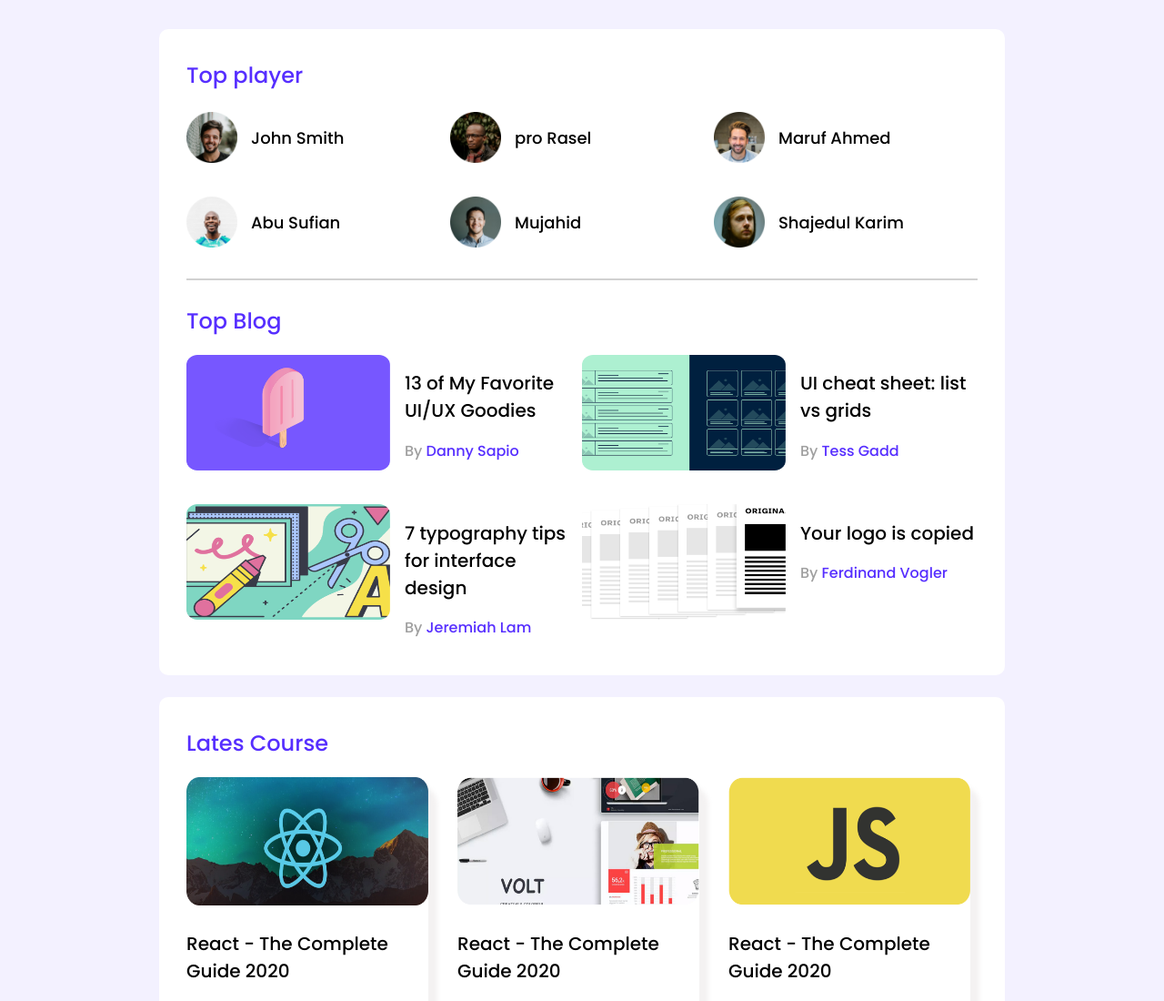
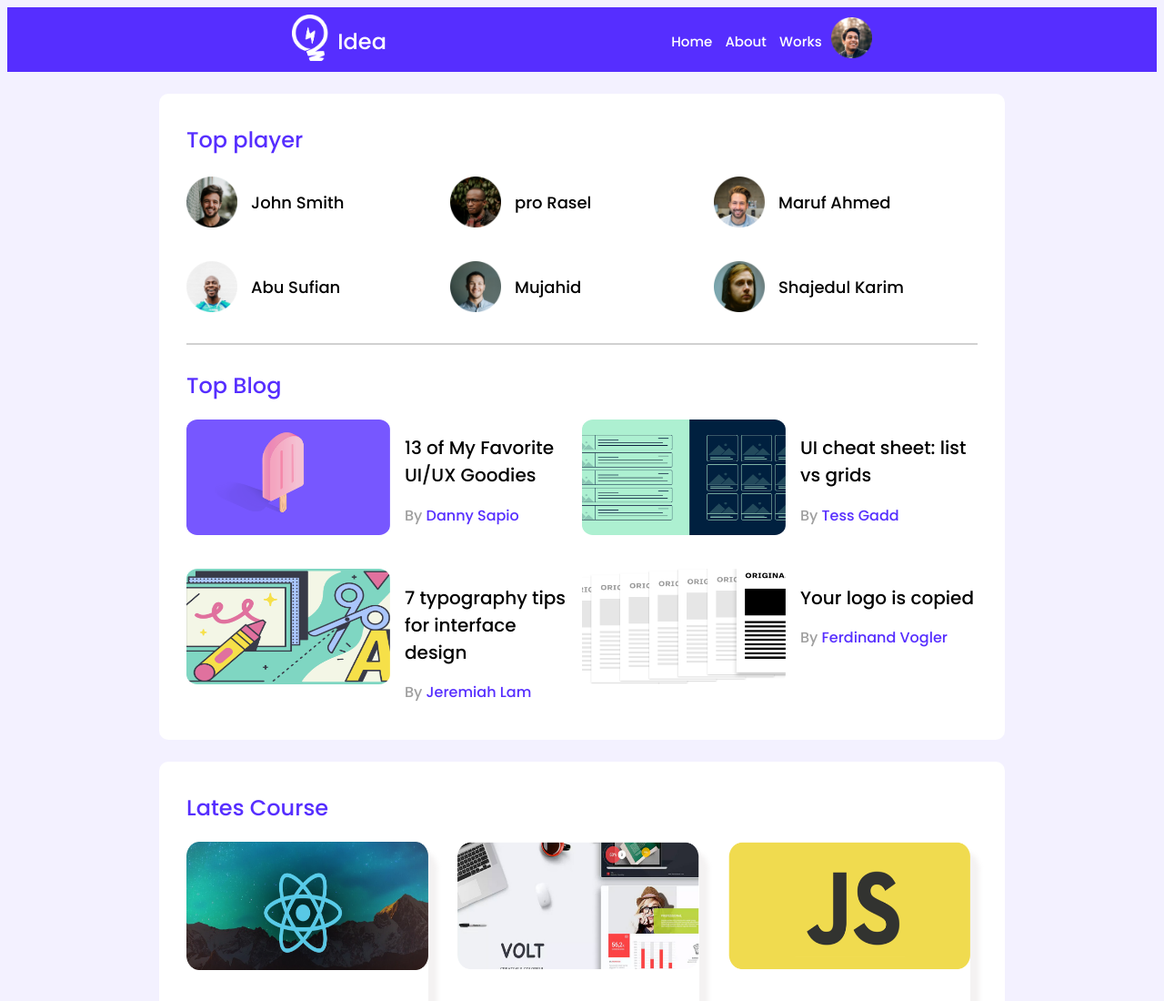
Before and after one commit to saddadul-siam/leader-board-css3, a plain HTML site: page index.html in a window 1280 px wide. Shown: the top 1100 px of the page at 91% size. Drawn offline with Linux system fonts and the light colour scheme.

Commit message:
navigation add

```diff
--- a/index.html
+++ b/index.html
@@ -11,8 +11,36 @@
     <!-- stylesheet -->
     <link rel="stylesheet" href="styles.css/style.css">
 </head>
-<!-- <body> header start -->
+<!-- -------------
+    header start
+--------------- -->
 <header>
+    <!-- nav start -->
+    <nav class=" navigation-bar">
+        <div class="navigation">
+            <div class="nav-items">
+                <div class="nav-logo">
+                    <img src="images/icons/logo.png" alt="">
+                </div>
+                <div class="logo-title">
+                    <h1>Idea</h1>
+                </div>
+            </div>
+            <div class="nav-items">
+                <div class="nav-option">
+                    <a href="">Home</a>
+                    <a href="">About</a>
+                    <a href="">Works</a>
+                </div>
+                <div class="nav-profile">
+                    <img src="images/icons/profile.png" alt="">
+                </div>
+            </div>
+
+
+        </div>
+
+    </nav>
 
 </header>
 <!-- header end -->
@@ -119,7 +147,7 @@
                         </div>
                         <div class="course-time">
                             <i class="far fa-clock"></i>
-                             01:30 hr
+                            01:30 hr
                         </div>
                     </div>
 
@@ -146,7 +174,7 @@
                         </div>
                         <div class="course-time">
                             <i class="far fa-clock"></i>
-                             01:30 hr
+                            01:30 hr
                         </div>
                     </div>
 
@@ -173,7 +201,7 @@
                         </div>
                         <div class="course-time">
                             <i class="far fa-clock"></i>
-                             01:30 hr
+                            01:30 hr
                         </div>
                     </div>
 
--- a/styles.css/style.css
+++ b/styles.css/style.css
@@ -9,12 +9,53 @@ body{
     /* font-family: 'Roboto', sans-serif; */
     background-color: #F3F1FF;
 }
+/* <!---------------
+    nav start
+-----------------> */
+
+.navigation-bar{
+    width: auto;
+    height: 71px;
+    background-color:#562EFF;
+}
+.navigation{
+    display: flex;
+    justify-content: space-evenly;
+}
+.nav-items{
+    display: flex;
+    justify-content: space-around;
+    text-align: center;
+    align-content: center;
+    align-items: center;
+}
+.nav-logo img{
+    width: 40px;
+    height: 51px;
+}
+.logo-title h1{
+    font-size: 24px;
+    color: #FFFFFF;
+    font-weight: 500;
+    margin-left: 10px;
+}
+.nav-option a{
+    text-decoration: none;
+    font-size: 15px;
+    padding-right: 10px;
+    color: #FFFFFF;
+}
+.nav-profile img{
+    width: 45px;
+    height: 45px;
+}
+/*-----------
+ main style
+ ------------- */
 main{
     display: flex;
     flex-direction: column;
     align-items: center;
-
-
 }
 .container{
     width: 870px;
```
